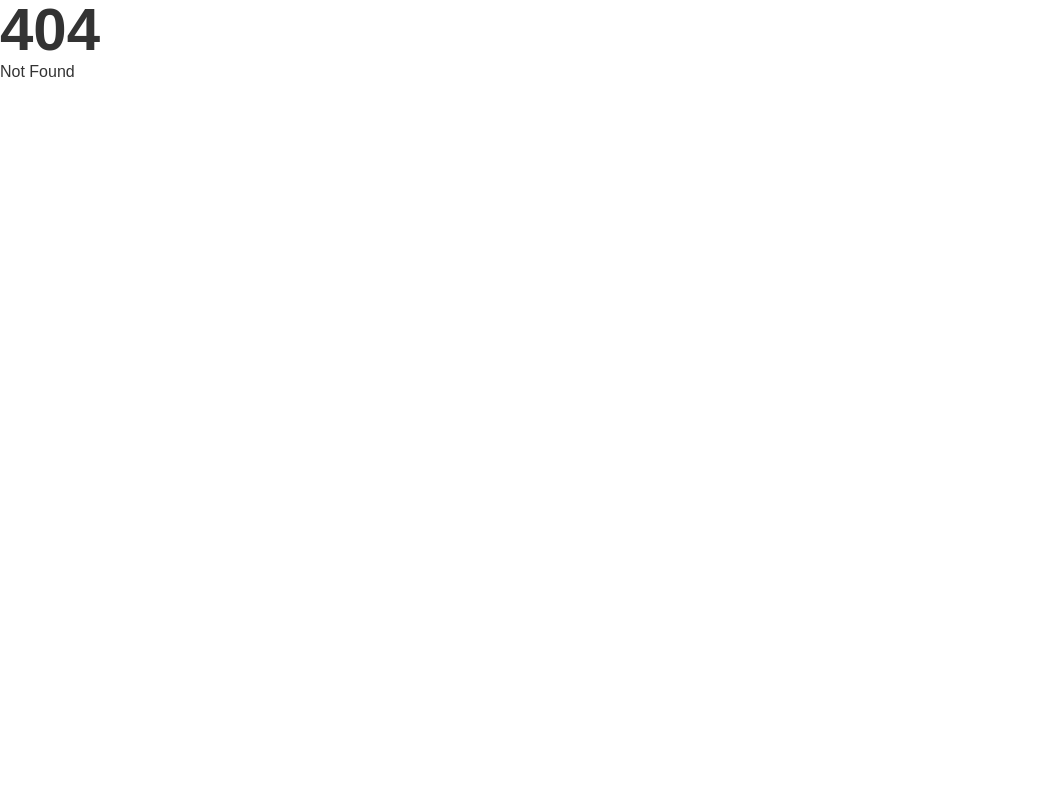
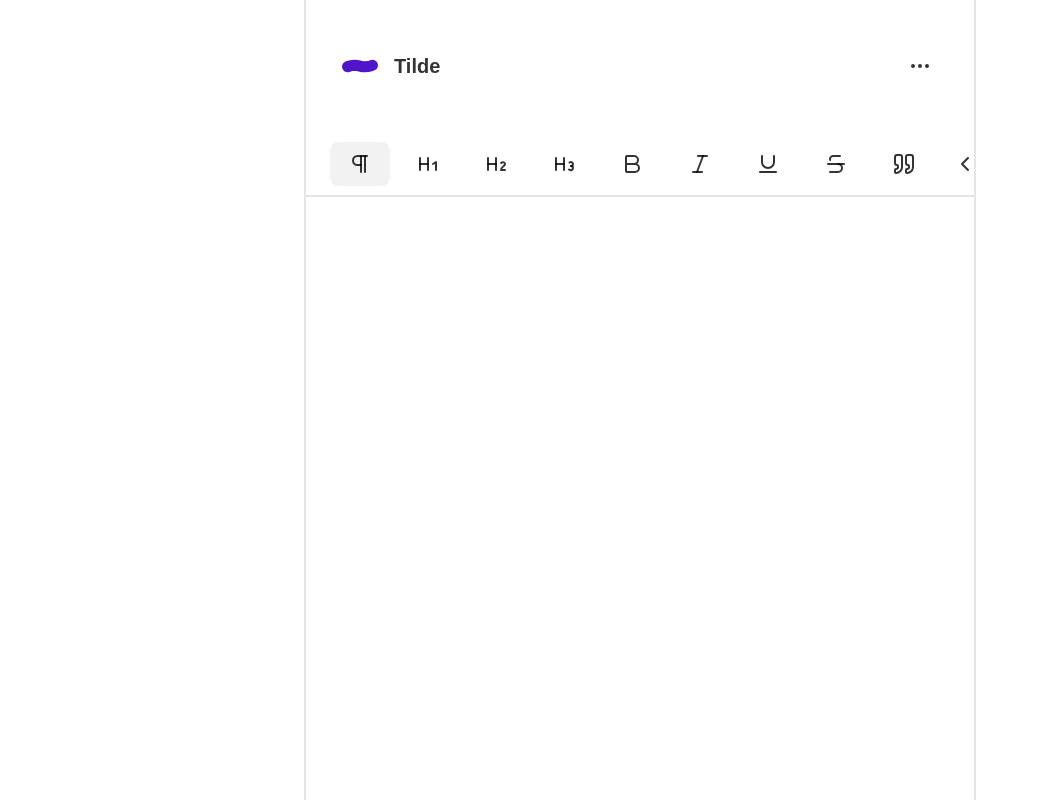
Before and after one commit to matovius/tilde, a SvelteKit app: page /app/edit in a window 1280 px wide. Before the commit this address had no page. Shown: the whole page, without its empty margins (0-1039 px from the left). Built offline with nearby package versions, Linux system fonts and the light colour scheme.

Commit message:
Add '/app/edit'

```diff
--- /dev/null
+++ b/src/routes/app/edit/+page.svelte
@@ -0,0 +1,11 @@
+<script lang="ts">
+	import Editor from '$lib/components/editor/Editor.svelte';
+</script>
+
+<svelte:head>
+	<title>Tilde Editor</title>
+</svelte:head>
+
+<div class="w-full h-full flex justify-center items-center">
+	<Editor />
+</div>
```
